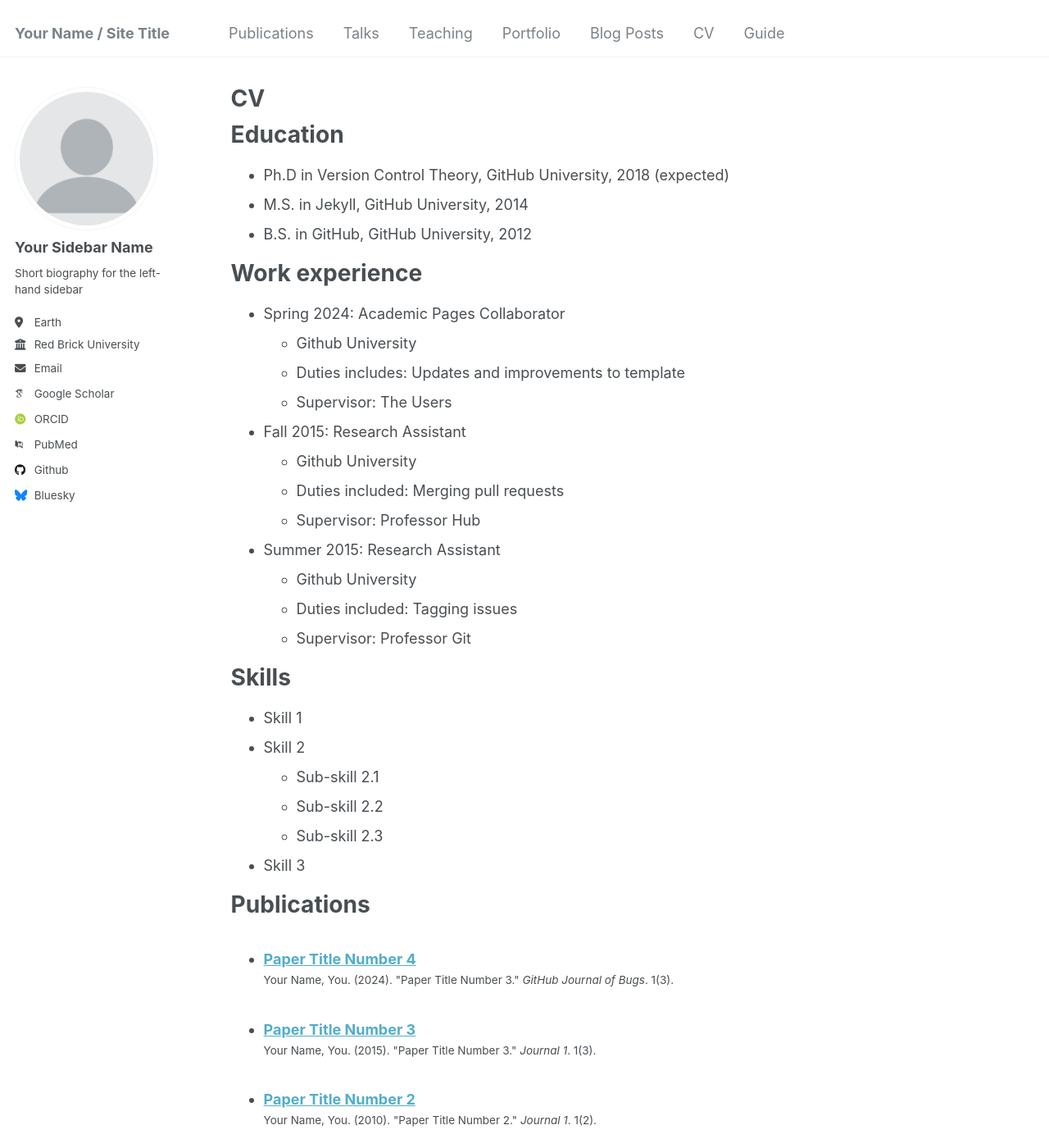
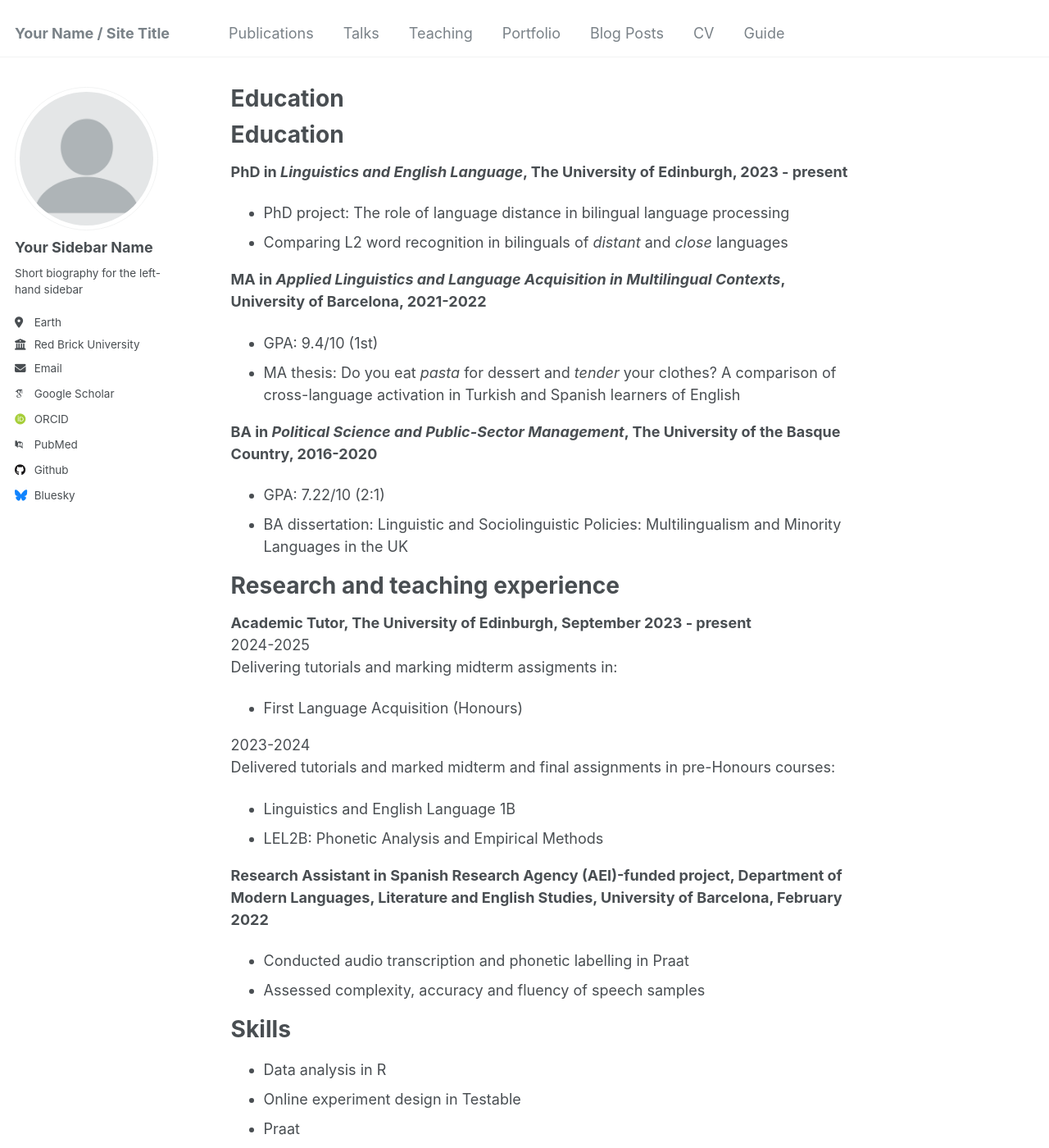
Before and after one commit to larakelly-iturriaga/larakellyiturriaga, a Jekyll site: the page built from _pages/cv.md, in a window 1280 px wide and 1400 px high. Shown: the whole window at 82% size. Built offline with Jekyll 4.4.1, drawn with Linux system fonts in a browser that asks for light colours; some web fonts are replaced; our own code applies the rules of GitHub Pages for plain Markdown files; some of the changed text lies outside the part shown.

Commit message:
Update cv.md

```diff
--- a/_pages/cv.md
+++ b/_pages/cv.md
@@ -1,64 +1,35 @@
----
-layout: archive
-title: "CV"
-permalink: /cv/
-author_profile: true
-redirect_from:
-  - /resume
----
-
-{% include base_path %}
-
 Education
 ======
-* Ph.D in Version Control Theory, GitHub University, 2018 (expected)
-* M.S. in Jekyll, GitHub University, 2014
-* B.S. in GitHub, GitHub University, 2012
+**PhD in _Linguistics and English Language_, The University of Edinburgh, 2023 - present**<br>
+* PhD project: The role of language distance in bilingual language processing
+* Comparing L2 word recognition in bilinguals of _distant_ and _close_ languages
 
-Work experience
+**MA in _Applied Linguistics and Language Acquisition in Multilingual Contexts_, University of Barcelona, 2021-2022**<br>
+* GPA: 9.4/10 (1st)
+* MA thesis: Do you eat _pasta_ for dessert and _tender_ your clothes? A comparison of cross-language activation in Turkish and Spanish learners of English
+
+**BA in _Political Science and Public-Sector Management_, The University of the Basque Country, 2016-2020**<br>
+* GPA: 7.22/10 (2:1)
+* BA dissertation: Linguistic and Sociolinguistic Policies: Multilingualism and Minority Languages in the UK<br>
+
+Research and teaching experience
 ======
-* Spring 2024: Academic Pages Collaborator
-  * Github University
-  * Duties includes: Updates and improvements to template
-  * Supervisor: The Users
+**Academic Tutor, The University of Edinburgh, September 2023 - present**<br>
+2024-2025<br>
+Delivering tutorials and marking midterm assigments in:
+  * First Language Acquisition (Honours)<br>
 
-* Fall 2015: Research Assistant
-  * Github University
-  * Duties included: Merging pull requests
-  * Supervisor: Professor Hub
+2023-2024<br>
+Delivered tutorials and marked midterm and final assignments in pre-Honours courses:
+  * Linguistics and English Language 1B
+  * LEL2B: Phonetic Analysis and Empirical Methods
 
-* Summer 2015: Research Assistant
-  * Github University
-  * Duties included: Tagging issues
-  * Supervisor: Professor Git
+**Research Assistant in Spanish Research Agency (AEI)-funded project, Department of Modern Languages, Literature and English Studies, University of Barcelona, February 2022**<br>
+  * Conducted audio transcription and phonetic labelling in Praat
+  * Assessed complexity, accuracy and fluency of speech samples
 
 Skills
 ======
-* Skill 1
-* Skill 2
-  * Sub-skill 2.1
-  * Sub-skill 2.2
-  * Sub-skill 2.3
-* Skill 3
-
-Publications
-======
-  <ul>{% for post in site.publications reversed %}
-    {% include archive-single-cv.html %}
-  {% endfor %}</ul>
-
-Talks
-======
-  <ul>{% for post in site.talks reversed %}
-    {% include archive-single-talk-cv.html  %}
-  {% endfor %}</ul>
-
-Teaching
-======
-  <ul>{% for post in site.teaching reversed %}
-    {% include archive-single-cv.html %}
-  {% endfor %}</ul>
-
-Service and leadership
-======
-* Currently signed in to 43 different slack teams
+* Data analysis in R
+* Online experiment design in Testable
+* Praat
```
